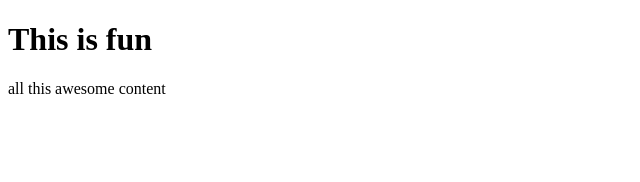
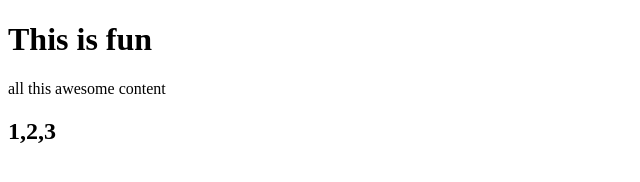
Before and after one commit to BraxtonSnow/github_practice, a plain HTML site: page index.html in a window 1280 px wide. Shown: the full height of the page, 0-640 px from the left. Drawn offline with Linux system fonts and the light colour scheme.

Commit message:
added more content

```diff
--- a/index.html
+++ b/index.html
@@ -10,5 +10,7 @@
     <h1>This is fun</h1>
 
     <p>all this awesome content</p>
+
+    <h2>1,2,3</h2>
   </body>
 </html>
```
